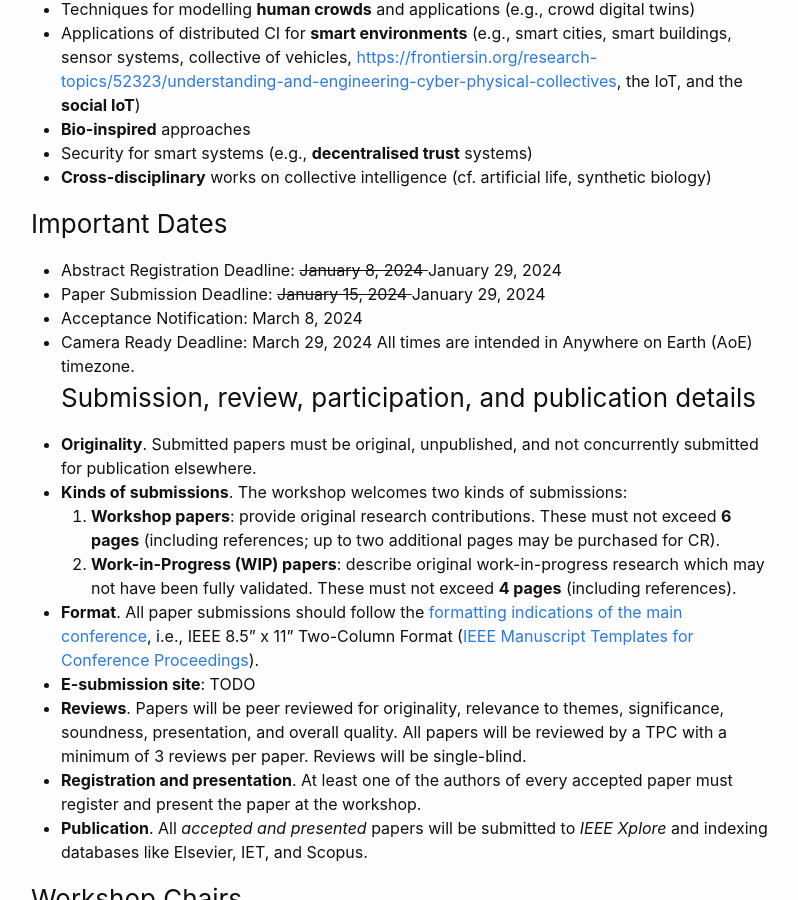
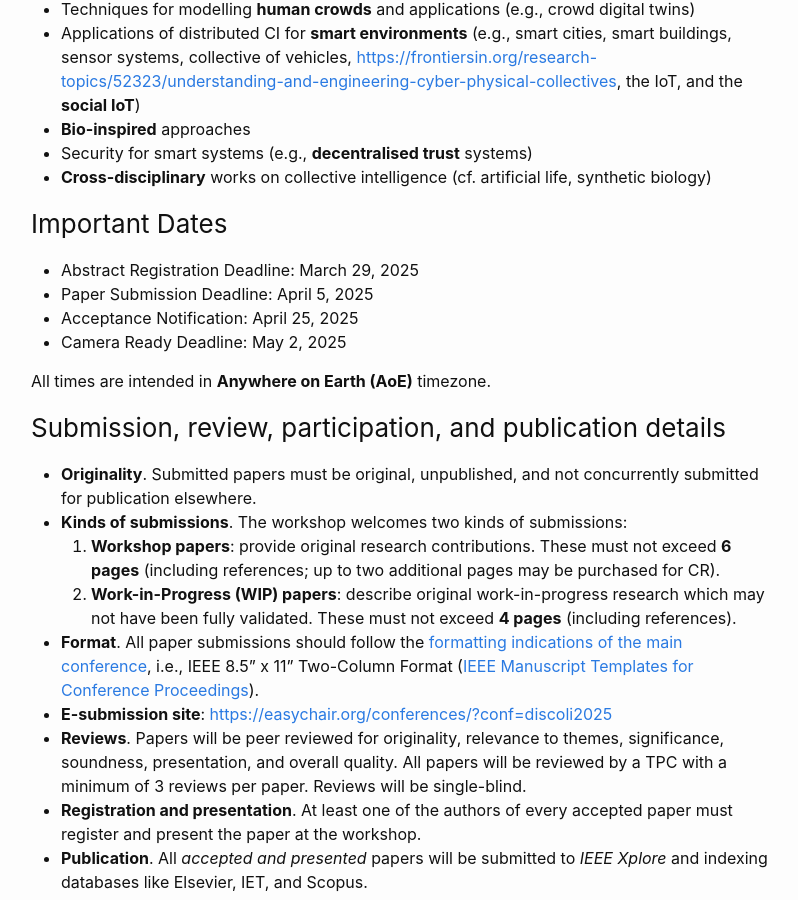
Before and after one commit to discoli-workshop/2026, a Jekyll site: the page built from index.md, in a window 1280 px wide and 900 px high, scrolled down 1334 px. Shown: the whole window, without its empty margins (239-1037 px from the left). Built offline with Jekyll 4.4.1, drawn with Linux system fonts in a browser that asks for light colours.

Commit message:
tentative dates + easychair installation

```diff
--- a/index.md
+++ b/index.md
@@ -39,11 +39,13 @@ The topics of interest include (but are not limited to) the following:
 
 ### Important Dates
 
-- Abstract Registration Deadline: <s> January 8, 2024 </s> January 29, 2024
-- Paper Submission Deadline: <s> January 15, 2024 </s> January 29, 2024
-- Acceptance Notification: March 8, 2024
-- Camera Ready Deadline: March 29, 2024
-All times are intended in Anywhere on Earth (AoE) timezone.
+- Abstract Registration Deadline: March 29, 2025 <!-- <s> January 8, 2024 </s> January 29, 2024 -->
+- Paper Submission Deadline: April 5, 2025 <!-- <s> April 5, 2024 </s> January 29, 2024 -->
+- Acceptance Notification: April 25, 2025 <!-- March 8, 2024 -->
+- Camera Ready Deadline: May 2, 2025 <!-- March 29, 2024 -->
+
+All times are intended in **Anywhere on Earth (AoE)** timezone.
+
 ### Submission, review, participation, and publication details
 
 - **Originality**. Submitted papers must be original, unpublished, and not concurrently submitted for publication elsewhere.
@@ -51,7 +53,7 @@ All times are intended in Anywhere on Earth (AoE) timezone.
     1. **Workshop papers**: provide original research contributions. These must not exceed **6 pages** (including references; up to two additional pages may be purchased for CR).
     2. **Work-in-Progress (WIP) papers**: describe original work-in-progress research which may not have been fully validated. These must not exceed **4 pages** (including references).
 - **Format**. All paper submissions should follow the [formatting indications of the main conference](https://dcoss.org/call-for-papers/), i.e.,  IEEE 8.5" x 11" Two-Column Format ([IEEE Manuscript Templates for Conference Proceedings](https://www.ieee.org/conferences/publishing/templates.html)).
-- **E-submission site**: TODO <!-- <https://easychair.org/conferences/?conf=discoli2024> -->
+- **E-submission site**: <https://easychair.org/conferences/?conf=discoli2025>
 - **Reviews**. Papers will be peer reviewed for originality, relevance to themes, significance, soundness, presentation, and overall quality. All papers will be reviewed by a TPC with a minimum of 3 reviews per paper. Reviews will be single-blind.
 - **Registration and presentation**. At least one of the authors of every accepted paper must register and present the paper at the workshop.
 <!-- The author should fill the form in the accepted paper letter to the authors (details [here](https://dcoss.org/camera-ready-instructions/)).
```
